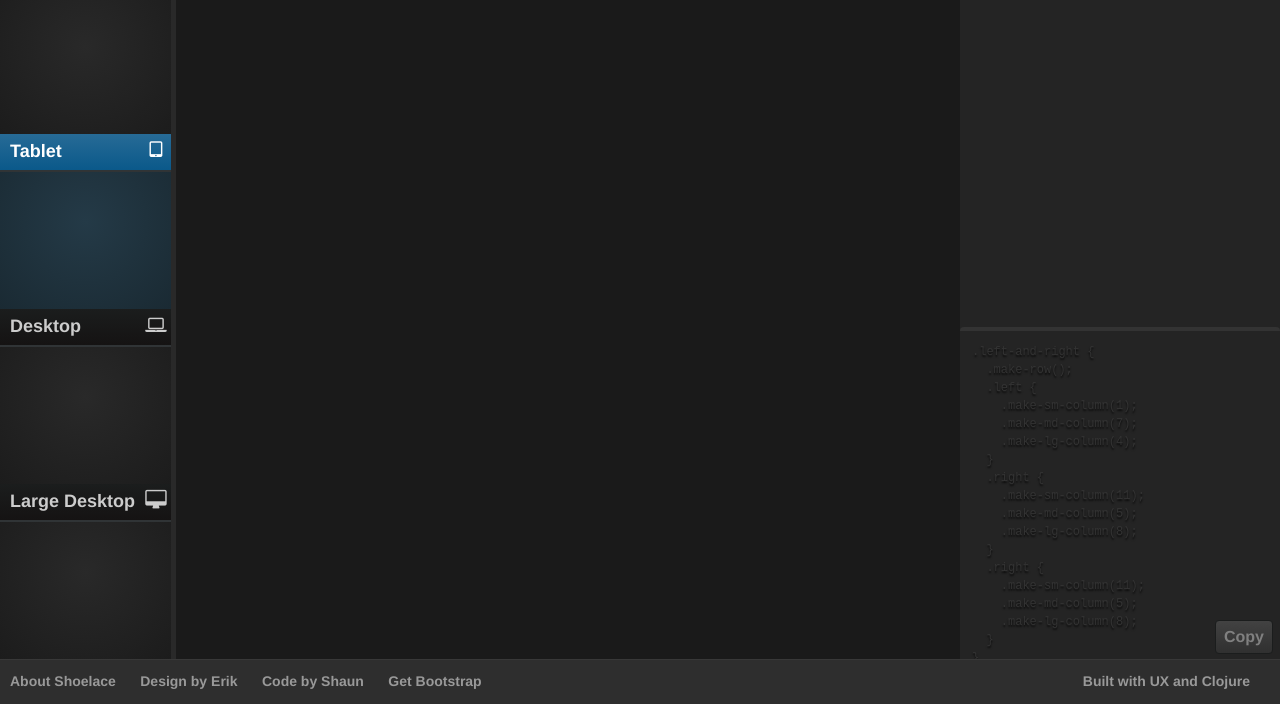
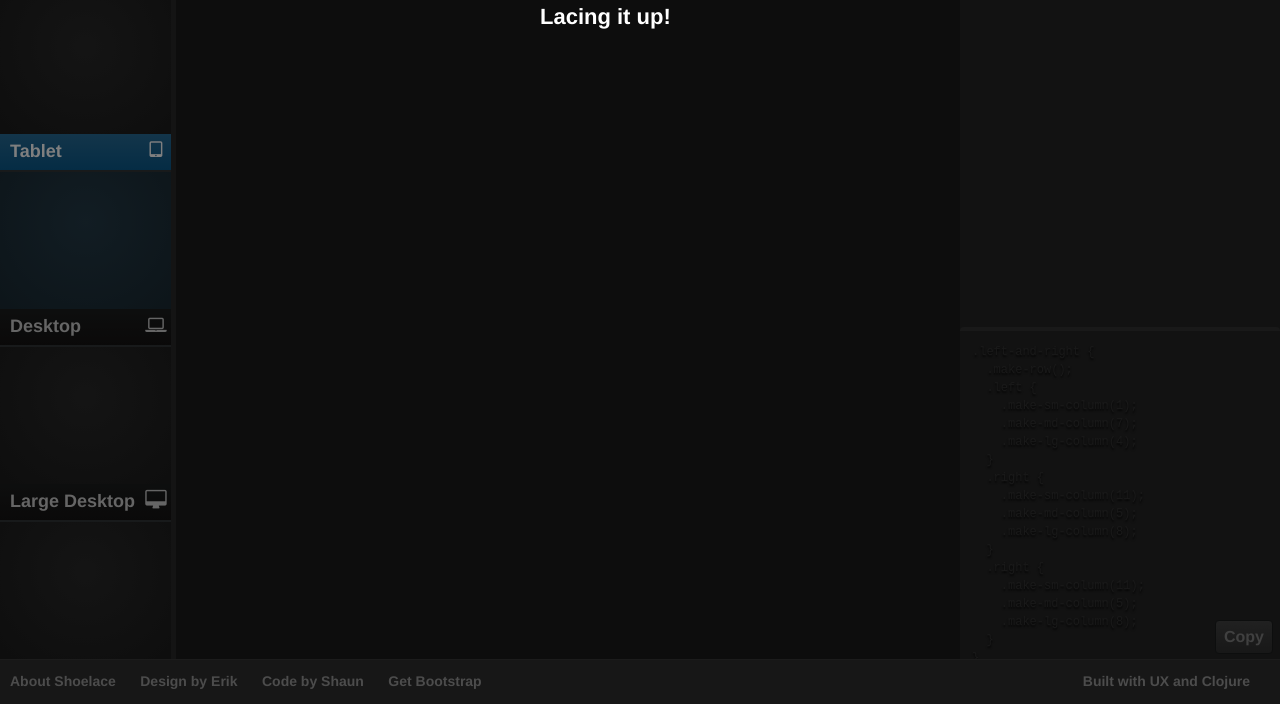
Before and after one commit to dnomak/grid-builder, a plain HTML site: page resources/public/index.html in a window 1280 px wide. Shown: the part 96-800 px from the top of the page. Drawn offline with nearby package versions, Linux system fonts and the light colour scheme; a script that the page names is missing.

Commit message:
- Gonna be a blackout tonight! Blockout div.

```diff
--- a/resources/public/index.html
+++ b/resources/public/index.html
@@ -144,6 +144,9 @@
         <li><a href="#">Built with UX and Clojure</a></li>
       </ul>
     </footer>
+  <div class="blackout-overlay">
+    <div class="notification">Lacing it up!</div>
+  </div>
   </body>
   <script type="text/javascript" src="https://google-code-prettify.googlecode.com/svn/loader/prettify.js"></script>
   <script type="text/javascript" src="http://jsbeautifier.org/js/lib/beautify-html.js"></script>
--- a/src/less/main.less
+++ b/src/less/main.less
@@ -34,3 +34,23 @@ input {
   #gradient > .striped(@white, 45deg);
   background-size: 20px 20px;
 }
+
+
+.blackout-overlay {
+  position: absolute;
+  top: 0;
+  bottom: 0;
+  left: 0;
+  right: 0;
+  z-index: 9999;
+  background-color: hsla(0, 0%, 0%, .5);
+  .notification {
+    margin-top: 100px;
+    margin-left: auto;
+    margin-right: auto;
+    width: 200px;
+    color: hsl(0, 0%, 100%);
+    font-size: 22px;
+    font-weight: @semibold;
+  }
+}
```
Also changed, not shown: resources/public/css/styles.css.
